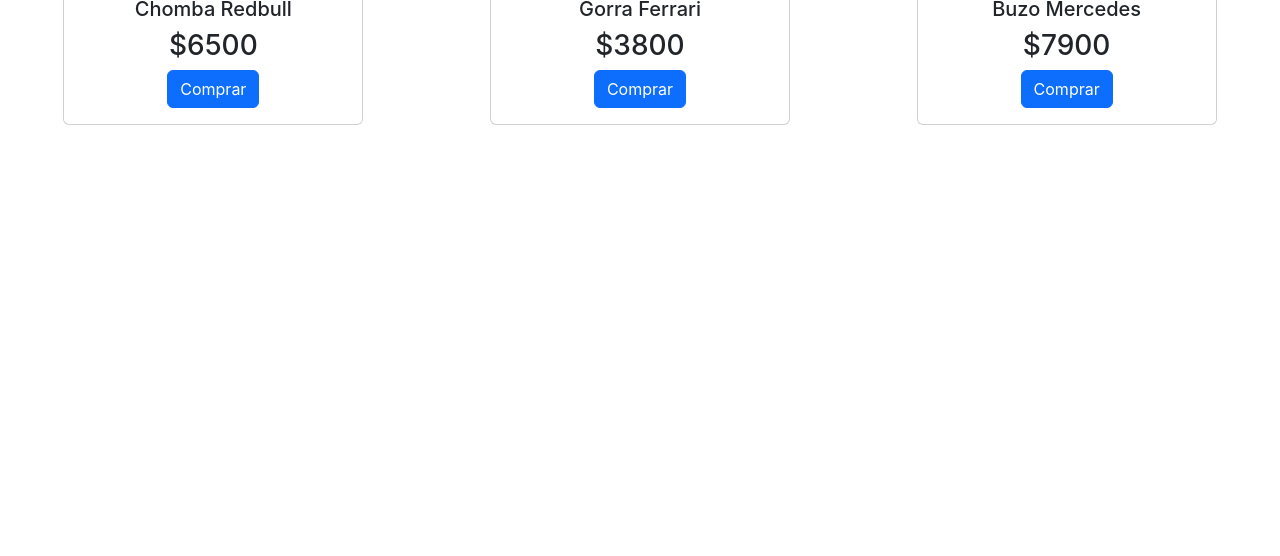
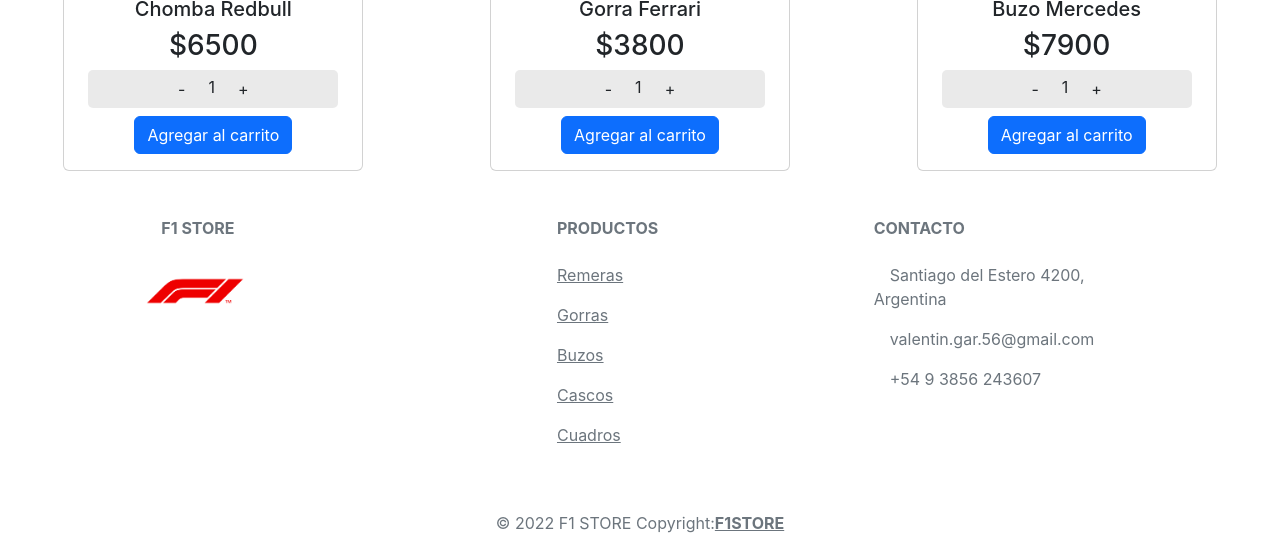
Before and after one commit to ValeRocket/E-Commerce-GarciaF1, a React (Create React App) app: page / in a window 1280 px wide. Shown: the part 382-938 px from the top of the page. Before the commit the page ends 800 px from the top, so only its background shows below. Built offline with nearby package versions, Linux system fonts and the light colour scheme.

Commit message:
Item Count

```diff
--- a/src/App.js
+++ b/src/App.js
@@ -2,12 +2,15 @@
 import "./components/NavBar/NavBar.css"
 import Navegacion from "./components/NavBar/NavBar"
 import ItemListContainer from './components/ItemListContainer/ItemListContainer';
+import Footer from './components/Footer/Footer';
+import ItemCount from './components/ItemCount/ItemCount';
 
 function App() {
   return (
     <div>
       <Navegacion />
       <ItemListContainer greeting="Formula 1 Store" />
+      <Footer />
     </div>
 
 
--- /dev/null
+++ b/src/components/Footer/Footer.jsx
@@ -0,0 +1,56 @@
+import "./Footer.css"
+
+function Footer(){
+    return(
+        <footer class="text-center text-lg-start bg-white text-muted">
+  <section class="">
+    <div class="container text-center text-md-start mt-5">
+      <div class="row mt-3">
+        <div class="col-md-3 col-lg-4 col-xl-3 mx-auto mb-4">
+          <h6 class="text-uppercase fw-bold mb-4">
+            <i class="fas fa-gem me-3 text-secondary"></i>F1 Store
+          </h6>
+          <img className="imgLogo" src={require("./f1logo.png")} alt="Formula 1 Shop"/>
+        </div>
+        <div class="col-md-2 col-lg-2 col-xl-2 mx-auto mb-4">
+          <h6 class="text-uppercase fw-bold mb-4">
+            Productos
+          </h6>
+          <p>
+            <a href="#!" class="text-reset">Remeras</a>
+          </p>
+          <p>
+            <a href="#!" class="text-reset">Gorras</a>
+          </p>
+          <p>
+            <a href="#!" class="text-reset">Buzos</a>
+          </p>
+          <p>
+            <a href="#!" class="text-reset">Cascos</a>
+          </p>
+          <p>
+            <a href="#!" class="text-reset">Cuadros</a>
+          </p>
+        </div>
+        <div class="col-md-4 col-lg-3 col-xl-3 mx-auto mb-md-0 mb-4">
+          <h6 class="text-uppercase fw-bold mb-4">Contacto</h6>
+          <p><i class="fas fa-home me-3 text-secondary"></i> Santiago del Estero 4200, Argentina</p>
+          <p>
+            <i class="fas fa-envelope me-3 text-secondary"></i>
+            valentin.gar.56@gmail.com
+          </p>
+          <p><i class="fas fa-phone me-3 text-secondary"></i> +54 9 3856 243607</p>
+        </div>
+      </div>
+    </div>
+  </section>
+
+  <div class="text-center p-4">
+    © 2022 F1 STORE Copyright:
+    <a class="text-reset fw-bold" href="https://mdbootstrap.com/">F1STORE</a>
+  </div>
+</footer>
+    )
+}
+
+export default Footer
--- /dev/null
+++ b/src/components/ItemCount/ItemCount.css
@@ -0,0 +1,11 @@
+.btn{
+    margin-left: 10px;
+    margin-right: 10px;
+}
+
+.botonera{
+    background-color: rgba(128, 128, 128, 0.167);
+    border-radius: 5px;
+    border-style: inherit;
+    margin: 8px;
+}
--- /dev/null
+++ b/src/components/ItemCount/ItemCount.jsx
@@ -0,0 +1,33 @@
+import React from "react";
+import "./ItemCount.css"
+
+
+function ItemCount(props){
+const [count, setCount] = React.useState(props.initial)
+console.log("stock:", props.stock)
+
+
+  function handleClickSuma() {
+    if (count < props.stock) {
+      setCount(count + 1);
+    }
+  }
+
+  function handleClickResta() {
+    if (count > 1) {
+      setCount(count - 1);
+    }
+  }
+
+  return(
+    <div className="botonera">
+      <div>
+      <button onClick={handleClickResta} type="button" className="btn btn-outline-">-</button>
+      <span>{count}</span>
+      <button onClick={handleClickSuma} type="button" className="btn btn-outline-">+</button>
+      </div>
+    </div>
+  )
+}
+
+export default ItemCount
--- a/src/components/ItemListContainer/Cards.jsx
+++ b/src/components/ItemListContainer/Cards.jsx
@@ -1,4 +1,5 @@
 import "./ItemListContainer.css";
+import ItemCount from "../ItemCount/ItemCount";
 
 function Cards(props){
     let{img,title,price}=props
@@ -8,7 +9,8 @@
     <div className="card-body">
         <h5 className="card-title">{title}</h5>
         <h3 className="card-text">${price}</h3>
-        <a href="#" className="btn btn-primary">Comprar</a>
+        <ItemCount initial={1} stock={10} />
+        <a href="#" className="btn btn-primary">Agregar al carrito</a>
     </div>
 </div>
     )
--- a/src/components/ItemListContainer/ItemListContainer.jsx
+++ b/src/components/ItemListContainer/ItemListContainer.jsx
@@ -7,15 +7,15 @@
         <div>
             <h1 className="greeting">{greeting}</h1>
             <div className="cardsFlex" >
-                <Cards className="cardsStyle"
+                <Cards
                 img="https://http2.mlstatic.com/D_NQ_NP_2X_886465-MLA45304794271_032021-F.webp"
                 title="Chomba Redbull"
                 price={6500}/>
-                <Cards className="cardsStyle"
+                <Cards
                 img="https://http2.mlstatic.com/D_NQ_NP_2X_602794-MLA49952313270_052022-F.webp"
                 title="Gorra Ferrari"
                 price={3800}/>
-                <Cards className="cardsStyle"
+                <Cards
                 img="https://http2.mlstatic.com/D_NQ_NP_720238-MLA50995928757_082022-O.webp"
                 title="Buzo Mercedes"
                 price={7900}/>
```
Also changed, not shown: src/components/Footer/Footer.css (added), src/components/Footer/f1logo.png (added), src/components/ItemListContainer/ItemListContainer.css (line endings or trailing spaces).
